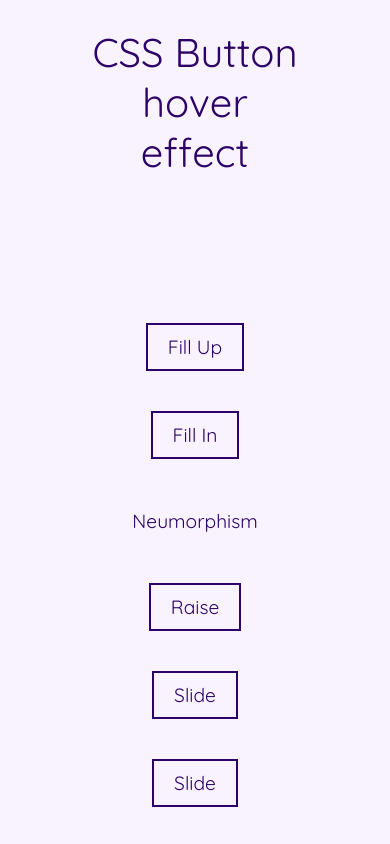
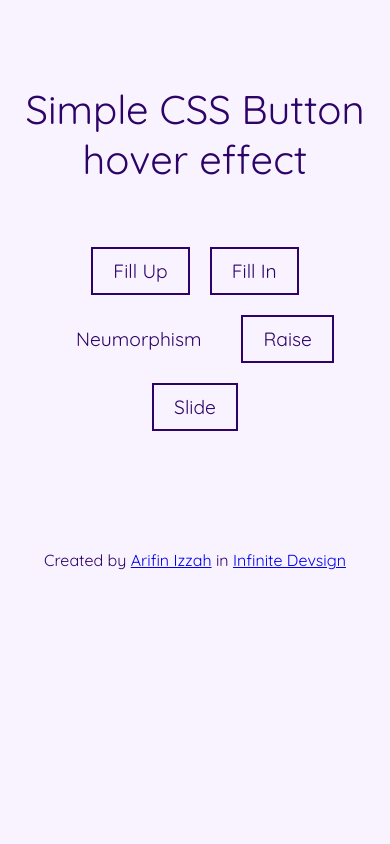
Before and after one commit to infinitedevsign/css-button-hover, a website: page index.html in a window 390 px wide. Shown: the top 844 px of the page. Drawn offline with Linux system fonts and the light colour scheme.

Commit message:
responsive patch

```diff
--- a/css/style.scss
+++ b/css/style.scss
@@ -11,12 +11,13 @@ $idgreen: #00B0B8;
 
 body{
   background-color: $idwhite;
-  padding: 0 20vw;
+  margin: 0 10px;
   color: $idpurple;
   font-family: 'Quicksand', sans-serif;
   font-weight: normal;
-  text-align: center;
   > h1{
+    margin-top: 10vh;
+    text-align: center;
     font-weight: normal;
     font-size: 2.5em;
   }
@@ -26,11 +27,19 @@ body{
   display: flex;
   flex-wrap: wrap;
   justify-content: center;
-  margin: 15vh 0;
+  padding: 3vh 0;
+}
+@media (min-width: 991.98px) {
+  .flex-container {
+    display: flex;
+    flex-wrap: wrap;
+    justify-content: center;
+    padding: 3vh 20vw;
+  }
 }
 
 button{
-  margin: 20px;
+  margin: 10px;
   padding: 10px 20px;
   background: $idwhite;
   color: $idpurple;
@@ -92,3 +101,8 @@ button{
     color: $idwhite;
   }
 }
+
+footer{
+  margin-top: 10vh;
+  text-align: center;
+}
--- a/index.html
+++ b/index.html
@@ -8,15 +8,15 @@
   <title>CSS Button Hover</title>
 </head>
 <body>
-  <h1>CSS Button hover effect</h1>
+  <h1>Simple CSS Button hover effect</h1>
   <div class="flex-container">
     <button class="fill-up">Fill Up</button>
     <button class="fill-in">Fill In</button>
     <button class="neumorphism">Neumorphism</button>
     <button class="raise">Raise</button>
     <button class="slide">Slide</button>
-    <button class="slide">Slide</button>
   </div>
+<!--  <h2>Code</h2>-->
   <footer>
     Created by <a href="https://github.com/arifinizzah">Arifin Izzah</a>
     in <a href="https://github.com/infinitedevsign">Infinite Devsign</a>
```
Also changed, not shown: css/style.css, 1 other file.
